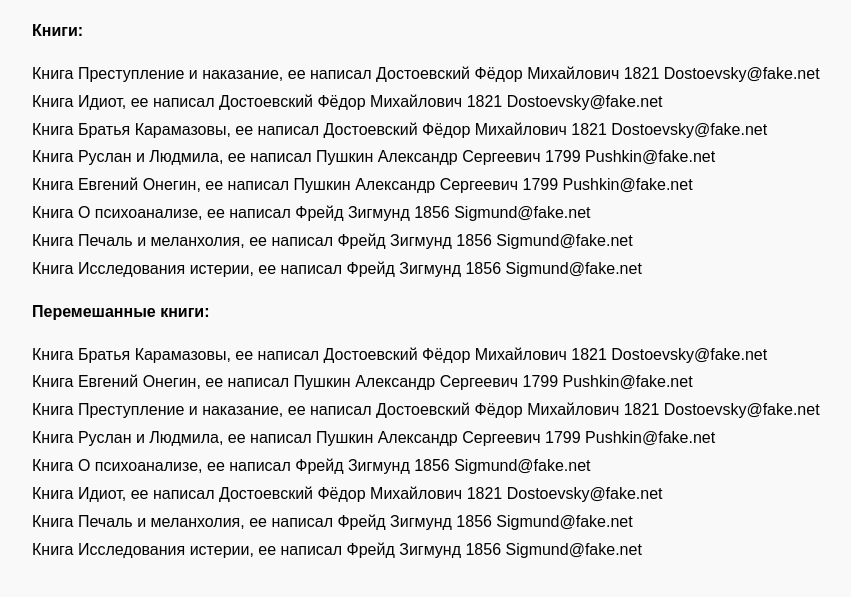
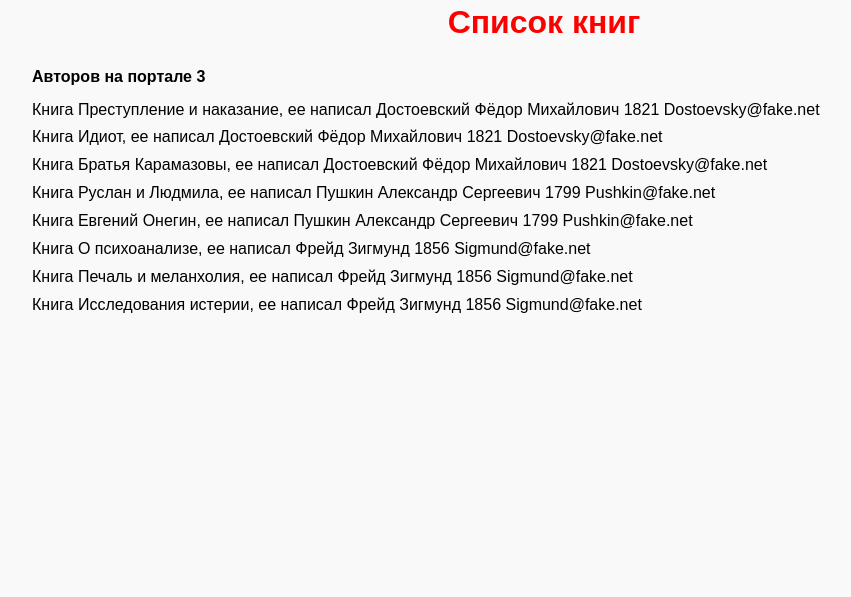
Before and after one commit to lexxmg/sandbox-php, a PHP site: page / in a window 1280 px wide. Shown: the top 597 px of the page, without its empty margins (96-947 px from the left). Run offline with PHP 8.4, Linux system fonts and the light colour scheme.

Commit message:
first commit

```diff
--- a/css/master.css
+++ b/css/master.css
@@ -78,20 +78,26 @@ h1, h2, h3, p, figure {
 
 /*============================================================*/
 
-.text {
-  margin: 20px 0;
+.title {
+  margin: 0 0 20px 0;
+
+  text-align: center;
+}
+
+.title--red {
+  color: red;
+}
+
+.authors {
+  margin: 0 0 10px 0;
 
   font-weight: 600;
 }
 
-.list {
-
-}
-
-.list__item {
+.text {
   margin: 0 0 5px 0;
 }
 
-.list__item:last-child {
+.text:last-child {
   margin: 0;
 }
--- a/index.php
+++ b/index.php
@@ -24,11 +24,12 @@
 
   <body>
     <div class="fixed-container">
-      <p class="text">Книги:</p>
+      <h1 class="title <?=!$red ?: 'title--red'?>"><?=$title?></h1>
 
-      <ul class="list">
+      <div class="authors">Авторов на портале <?=count($result3['authors'])?></div>
+
       <?php foreach ($result3['books'] as $key => $value): ?>
-          <li class="list__item">
+        <p class="text">
           Книга <?=$value['name']?>, ее написал <?php
             printf('%s %s %s',
               $result3['authors'][$value['email']]['fullName'],
@@ -36,25 +37,9 @@
               $value['email']
             );
            ?>
-          </li>
+        </p>
       <?php endforeach; ?>
-      </ul>
 
-      <p class="text">Перемешанные книги:</p>
-
-      <ul class="list">
-        <?php foreach ($copyResult3['books'] as $key => $value): ?>
-          <li class="list__item">
-            Книга <?=$value['name']?>, ее написал <?php
-              printf('%s %s %s',
-                $copyResult3['authors'][$value['email']]['fullName'],
-                $copyResult3['authors'][$value['email']]['yearOfBirth'],
-                $value['email']
-              );
-             ?>
-          </li>
-        <?php endforeach; ?>
-      </ul>
     </div>
   </body>
 </html>
--- a/php/sandbox.php
+++ b/php/sandbox.php
@@ -1,5 +1,9 @@
 
 <?php
+
+$title = 'Список книг';
+
+$red = (bool) rand(0, 1);
 
 $result3 = [
   'authors' => [
@@ -54,7 +58,3 @@ $result3 = [
     ]
   ]
 ];
-
-$copyResult3 = $result3;
-
-shuffle($copyResult3['books']);
```
Lines whose indentation alone changed are shown as unchanged.
